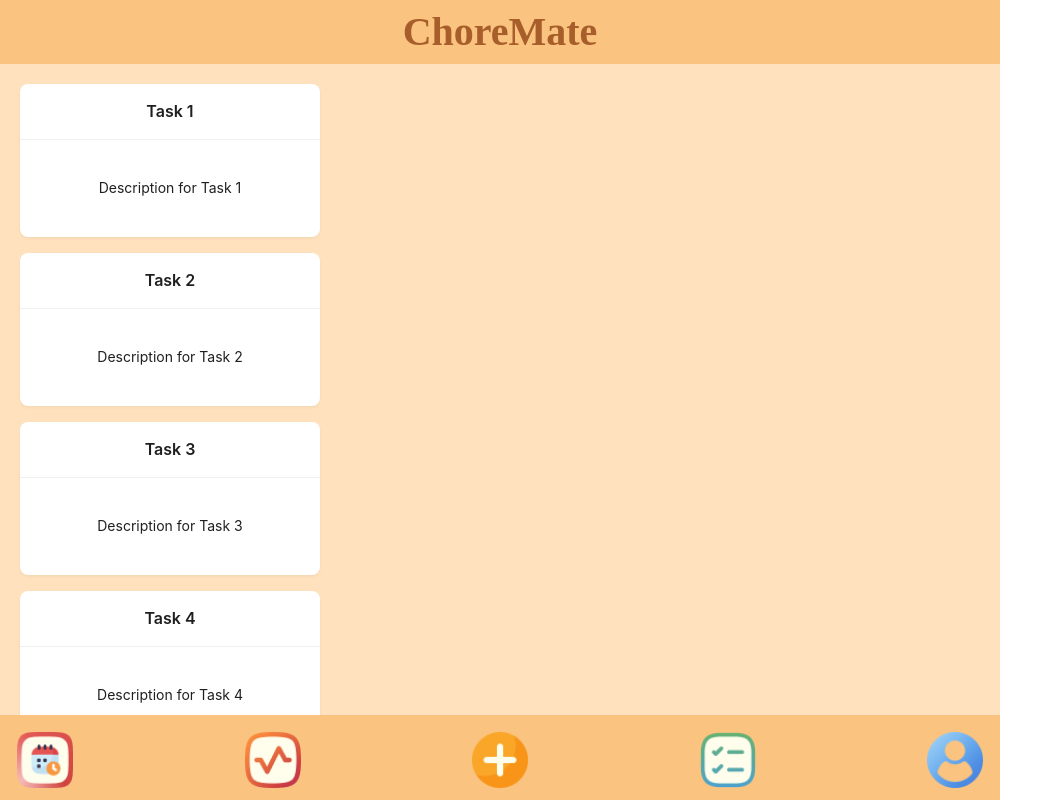
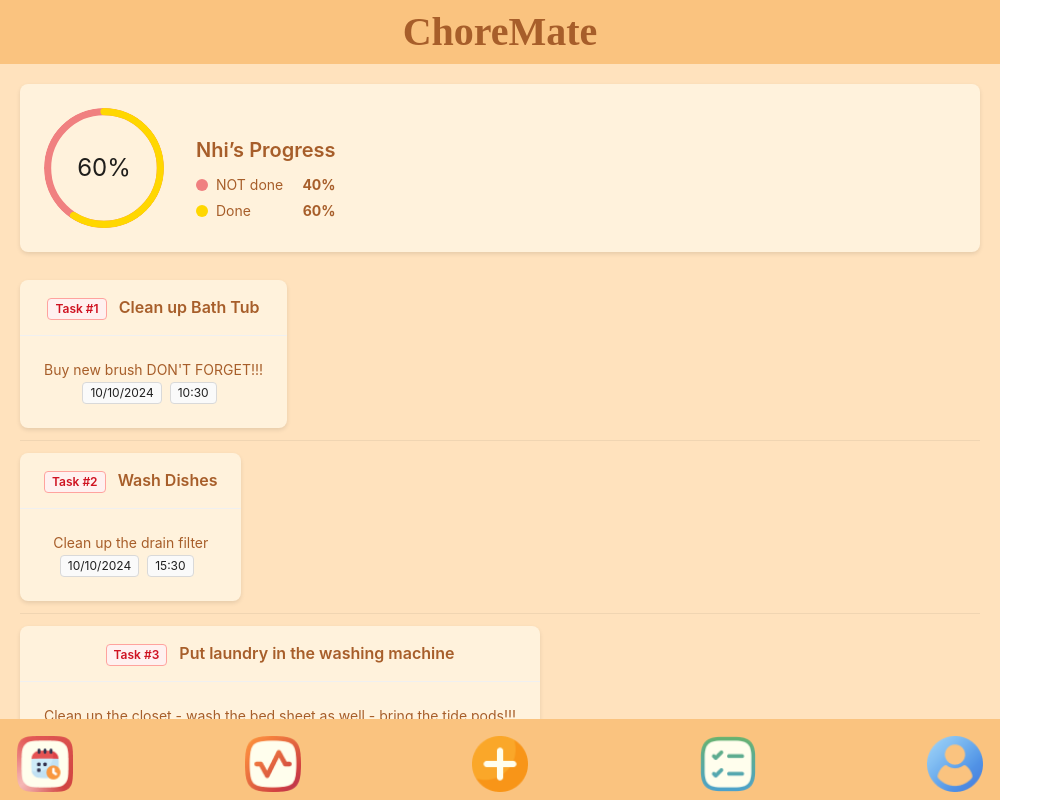
Before and after one commit to MichaelHehman/FECOPY, a React (Create React App) app: page /to-do in a window 1280 px wide. Shown: the whole page, without its empty margins (0-1063 px from the left). Built offline with nearby package versions, Linux system fonts and the light colour scheme; sample sign-in values are in the browser's storage; a web font is replaced by a local one.

Commit message:
Todo_page_initial_commit

```diff
--- a/src/pages/ToDoPage/Todo.js
+++ b/src/pages/ToDoPage/Todo.js
@@ -1,24 +1,60 @@
 import React from 'react';
-import { Card } from 'antd';
-import { Flex, Progress } from 'antd';
+import { Card, List, Typography, Progress, Tag } from 'antd';
+import styles from './Todo.module.css';
+
+const { Title, Text } = Typography;
 
 const Todo = () => {
-  // Array of task objects, each with a title and description
+  // Array of task objects, each with a title, description, date, time, and status
   const tasks = [
-    { title: "Task 1", description: "Description for Task 1" },
-    { title: "Task 2", description: "Description for Task 2" },
-    { title: "Task 3", description: "Description for Task 3" },
-    { title: "Task 4", description: "Description for Task 4" },
+    { id: 1, title: "Clean up Bath Tub", description: "Buy new brush DON'T FORGET!!!", date: "10/10/2024", time: "10:30", status: "Not done" },
+    { id: 2, title: "Wash Dishes", description: "Clean up the drain filter", date: "10/10/2024", time: "15:30", status: "Not done" },
+    { id: 3, title: "Put laundry in the washing machine", description: "Clean up the closet - wash the bed sheet as well - bring the tide pods!!!", date: "10/10/2024", time: "20:30", status: "Not done" },
   ];
 
   return (
-    <div style={{ display: "flex", flexDirection: "column", gap: "16px" }}>
-        {tasks.map((task, index) => (
-          <Card key={index} title={task.title} bordered={false} style={{ width: 300 }}>
-            <p>{task.description}</p>
-          </Card>
-        ))}
+    <div className={styles.pageWrapper}>
+      {/* Progress Section */}
+      <Card className={styles.progressCard}>
+        <div className={styles.progressWrapper}>
+          <Progress type="circle" percent={60} strokeColor="#FFD700" trailColor="#F08080" size={120} className={styles.progressCircle} />
+          <div>
+            <Title level={4} className={styles.progressTitle} style={{ color: '#A75E2A' }}>Nhi’s Progress</Title>
+            <div className={styles.progressStatus}>
+              <div className={styles.statusItem}>
+                <span className={styles.statusDot} style={{ backgroundColor: '#F08080' }}></span>
+                <Text className={styles.statusText} style={{ color: '#A75E2A' }}>NOT done</Text>
+                <Text className={styles.statusPercent} style={{ color: '#A75E2A' }}>40%</Text>
+              </div>
+              <div className={styles.statusItem}>
+                <span className={styles.statusDot} style={{ backgroundColor: '#FFD700' }}></span>
+                <Text className={styles.statusText} style={{ color: '#A75E2A' }}>Done</Text>
+                <Text className={styles.statusPercent} style={{ color: '#A75E2A' }}>60%</Text>
+              </div>
+            </div>
+          </div>
+        </div>
+      </Card>
+
+      {/* Task List Section */}
+      <div className={styles.taskListWrapper}>
+        <List
+          dataSource={tasks}
+          renderItem={(task) => (
+            <List.Item className={styles.taskItem}>
+              <Card title={<span className={styles.taskTitle} style={{ color: '#A75E2A' }}><Tag color="red">Task #{task.id}</Tag> {task.title}</span>} bordered={false} className={styles.taskCard} style={{ backgroundColor: '#FFF2DC', boxShadow: '0px 2px 4px rgba(0, 0, 0, 0.1)' }}>
+                <Text className={styles.taskDescription} style={{ color: '#A75E2A' }}>{task.description}</Text>
+                <div className={styles.taskMeta}>
+                  {task.date && <Tag className={styles.taskDate}>{task.date}</Tag>}
+                  {task.time && <Tag className={styles.taskTime}>{task.time}</Tag>}
+                </div>
+              </Card>
+            </List.Item>
+          )}
+        />
       </div>
+
+    </div>
   );
 };
 
--- a/src/pages/ToDoPage/Todo.module.css
+++ b/src/pages/ToDoPage/Todo.module.css
@@ -0,0 +1,107 @@
+/* General Container */
+.container {
+    padding: 16px;
+    background-color: #FFF8E7; /* Light beige background */
+  }
+
+  /* Progress Section */
+  .progressCard {
+    margin-bottom: 16px;
+    border: none;
+    background-color: #FFF2DC;
+    box-shadow: 0px 2px 4px rgba(0, 0, 0, 0.1);
+  }
+
+  .progressWrapper {
+    display: flex;
+    align-items: center;
+    gap: 16px;
+  }
+
+  .progressCircle {
+    margin-right: 16px;
+  }
+
+  .progressTitle {
+    font-size: 18px;
+    color: #A75E2A;
+  }
+
+  .progressStatus {
+    margin-top: 8px;
+  }
+
+  .statusItem {
+    display: flex;
+    align-items: center;
+    gap: 8px;
+    margin-bottom: 4px;
+  }
+
+  .statusDot {
+    width: 12px;
+    height: 12px;
+    border-radius: 50%;
+    display: inline-block;
+  }
+
+  .statusText {
+    font-size: 14px;
+    color: #A75E2A;
+  }
+
+  .statusPercent {
+    margin-left: auto;
+    font-size: 14px;
+    color: #A75E2A;
+    font-weight: bold;
+  }
+
+  /* Activities Feed Section */
+  .feedTitle {
+    margin-bottom: 12px;
+    color: #A75E2A;
+  }
+
+  .activitiesCard {
+    border: none;
+    background-color: #FFF2DC;
+    box-shadow: 0px 2px 4px rgba(0, 0, 0, 0.1);
+  }
+
+  .taskItem {
+    padding: 16px;
+    border-bottom: 1px solid #F0F0F0;
+  }
+
+  .taskHeader {
+    margin-bottom: 8px;
+  }
+
+  .taskTag {
+    font-size: 12px;
+    background-color: #FF9999;
+    color: white;
+    border: none;
+  }
+
+  .taskTitle {
+    font-size: 16px;
+    color: #A75E2A;
+    margin-bottom: 8px;
+  }
+
+  .taskDetails {
+    display: flex;
+    justify-content: space-between;
+    font-size: 14px;
+    color: #A75E2A;
+  }
+
+  .detailLabel {
+    font-weight: bold;
+  }
+
+  .detailValue {
+    color: #A75E2A;
+  }
```
